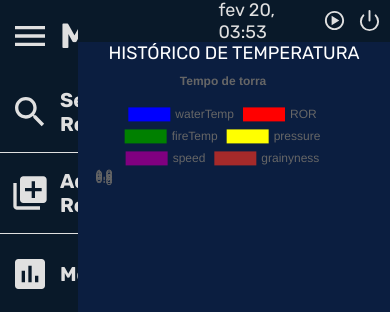
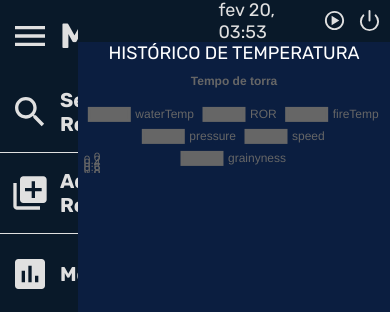
Before and after one commit to cpejr/frontend-cafetorrado, a React (Create React App) app: page /Manual in a window 390 px wide. Shown: the top 312 px of the page. Built offline with nearby package versions, Linux system fonts and the light colour scheme; a web font is replaced by a local one.

Commit message:
Fix: Gráfico responsivo, e no tamanho certo

```diff
--- a/src/Context/ThemeContext.jsx
+++ b/src/Context/ThemeContext.jsx
@@ -9,7 +9,7 @@ const themes = {
     headerBackground: '#091929',
     dashboardBackground: '#091929',
     componentsBackgroud: '#0E1317',
-    graphColor1: 'yellow',
+    graphColor1: 'blue',
     graphColor2: '#C6DBEF',
     graphColor3: '#9ECAE1',
     graphColor4: '#4292C6',
--- a/src/Pages/ManualPage/manual.jsx
+++ b/src/Pages/ManualPage/manual.jsx
@@ -6,7 +6,7 @@ import ButtonController1 from '../../components/Buttons/ButtonsControllers/Butto
 import ButtonController2 from '../../components/Buttons/ButtonsControllers/ButtonController2';
 import ButtonAdjustment from '../../components/Buttons/ButtonsAdjustments/ButtonAdjustment';
 
-import './Manual.css';
+import './manual.css';
 
 function Manual() {
   return (
--- a/src/components/MainGraph/MainGraph.jsx
+++ b/src/components/MainGraph/MainGraph.jsx
@@ -38,7 +38,7 @@ const INITALLDATA = {
       label: 'waterTemp',
       data: [],
       borderColor: '',
-      borderWidth: 2,
+      borderWidth: 3,
       pointRadius: 0,
     },
 
@@ -47,7 +47,7 @@ const INITALLDATA = {
       label: 'ROR',
       data: [],
       borderColor:'',
-      borderWidth:2,
+      borderWidth:3,
       pointRadius: 0,
     },
 
@@ -56,7 +56,7 @@ const INITALLDATA = {
       label: 'fireTemp',
       data: [],
       borderColor:'',
-      borderWidth:2,
+      borderWidth:3,
       pointRadius: 0,
     },
 
@@ -65,7 +65,7 @@ const INITALLDATA = {
       label: 'pressure',
       data: [],
       borderColor:'',
-      borderWidth:2,
+      borderWidth:3,
       pointRadius: 0,
     },
 
@@ -74,7 +74,7 @@ const INITALLDATA = {
       label: 'speed',
       data: [],
       borderColor:'',
-      borderWidth:2,
+      borderWidth:3,
       pointRadius: 0,
     },
 
@@ -83,7 +83,7 @@ const INITALLDATA = {
       label: 'grainyness',
       data: [],
       borderColor:'',
-      borderWidth:2,
+      borderWidth:3,
       pointRadius: 0,
     }
 
@@ -95,14 +95,19 @@ const MainGraph = () => {
   const { themeName } = useContext(ThemeContext);
 
   useEffect(() => {
-    const color = getComputedStyle(document.documentElement).getPropertyValue('--graphColor1');
+    const color1 = getComputedStyle(document.documentElement).getPropertyValue('--graphColor1');
+    const color2 = getComputedStyle(document.documentElement).getPropertyValue('--graphColor2');
+    const color3 = getComputedStyle(document.documentElement).getPropertyValue('--graphColor3');
+    const color4 = getComputedStyle(document.documentElement).getPropertyValue('--graphColor4');
+    const color5 = getComputedStyle(document.documentElement).getPropertyValue('--graphColor5');
+    const color6 = getComputedStyle(document.documentElement).getPropertyValue('--graphColor6');
     (!mainGraph.current.chartInstance) ? false :
-    (mainGraph.current.chartInstance.data.datasets[0].borderColor = 'blue',
-      mainGraph.current.chartInstance.data.datasets[1].borderColor = 'red',
-      mainGraph.current.chartInstance.data.datasets[2].borderColor = 'green',
-      mainGraph.current.chartInstance.data.datasets[3].borderColor = 'yellow',
-      mainGraph.current.chartInstance.data.datasets[4].borderColor = 'purple',
-      mainGraph.current.chartInstance.data.datasets[5].borderColor = 'brown',
+    ( mainGraph.current.chartInstance.data.datasets[0].borderColor = color1,
+      mainGraph.current.chartInstance.data.datasets[1].borderColor = color2,
+      mainGraph.current.chartInstance.data.datasets[2].borderColor = color3,
+      mainGraph.current.chartInstance.data.datasets[3].borderColor = color4,
+      mainGraph.current.chartInstance.data.datasets[4].borderColor = color5,
+      mainGraph.current.chartInstance.data.datasets[5].borderColor = color6,
       mainGraph.current.chartInstance.update())
   }, [themeName])
 
@@ -121,8 +126,11 @@ const MainGraph = () => {
   }, []);
 
   return (
-    <div style={{paddingLeft: '3vw', height: '40%', width: '85%' }}>
+    <div>
       <Line
+      height = '35'
+      width = '100'
+      padding = '0'
         id="main-graph"
         data={INITALLDATA}
         ref={mainGraph}
--- a/src/index.jsx
+++ b/src/index.jsx
@@ -1,7 +1,7 @@
 /* eslint-disable*/
 import React, { Component, useEffect } from 'react';
 import ReactDOM from 'react-dom';
-import TemplateWithDrawer from './templates';
+import TemplateWithDrawer from './Templates';
 import App from './App';
 import './index.css';
 const io = require('socket.io-client');
--- a/src/routes.jsx
+++ b/src/routes.jsx
@@ -3,7 +3,7 @@ import React from 'react';
 import { BrowserRouter as Router, Route, Switch, Link } from 'react-router-dom';
 import ResultsRevision from './Pages/ResultsRevision';
 import Teste from './components/theme';
-import TemplateWithDrawer from './templates/index';
+import TemplateWithDrawer from './Templates/index';
 import Automatic from './Pages/AutomaticPage/Automatic';
 import Manual from './Pages/ManualPage/manual';
 
--- a/src/templates/index.js
+++ b/src/templates/index.js
@@ -1,6 +1,6 @@
 import React from 'react';
 import DrawerComponent from '../components/Drawer';
-import { useToggle } from '../hooks';
+import { useToggle } from '../Hooks';
 import Header from '../components/Header/Header';
 import './styles.css';
 
```
